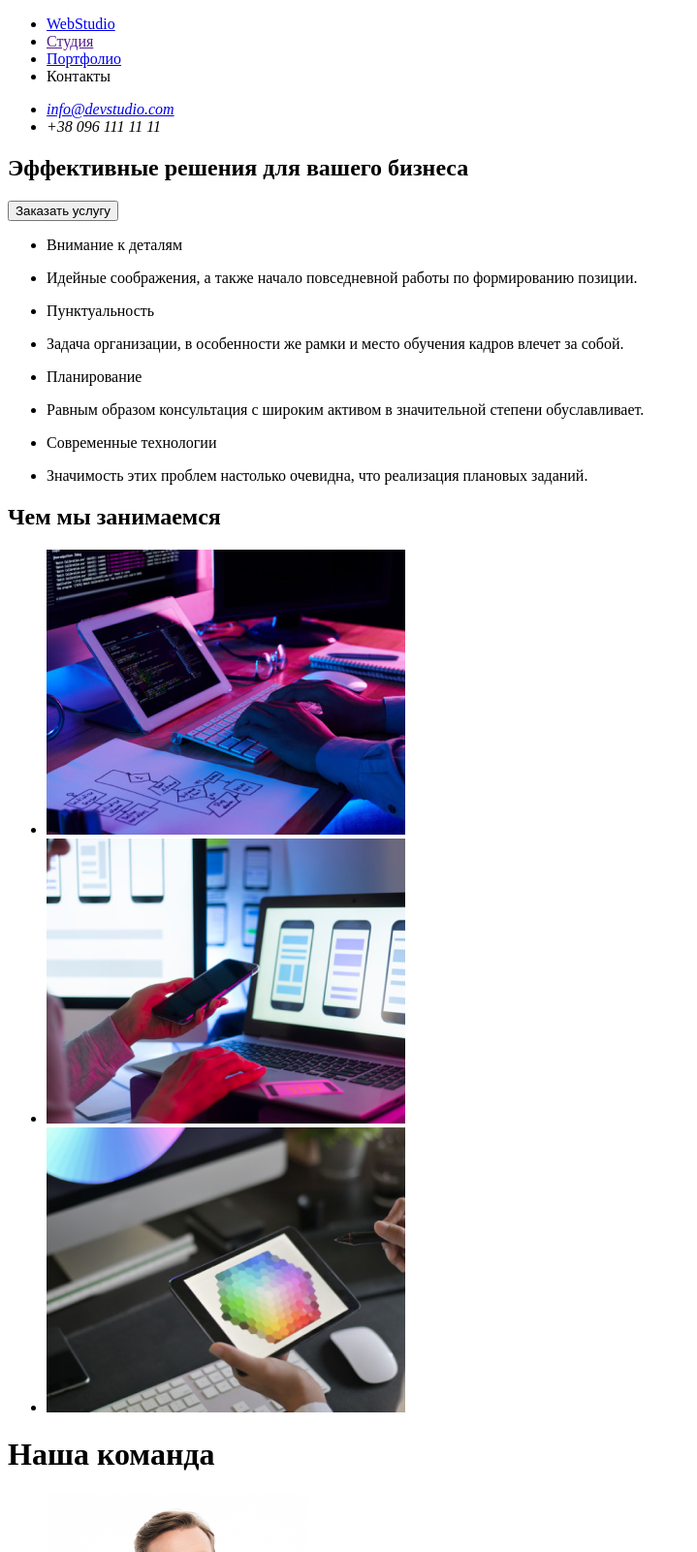
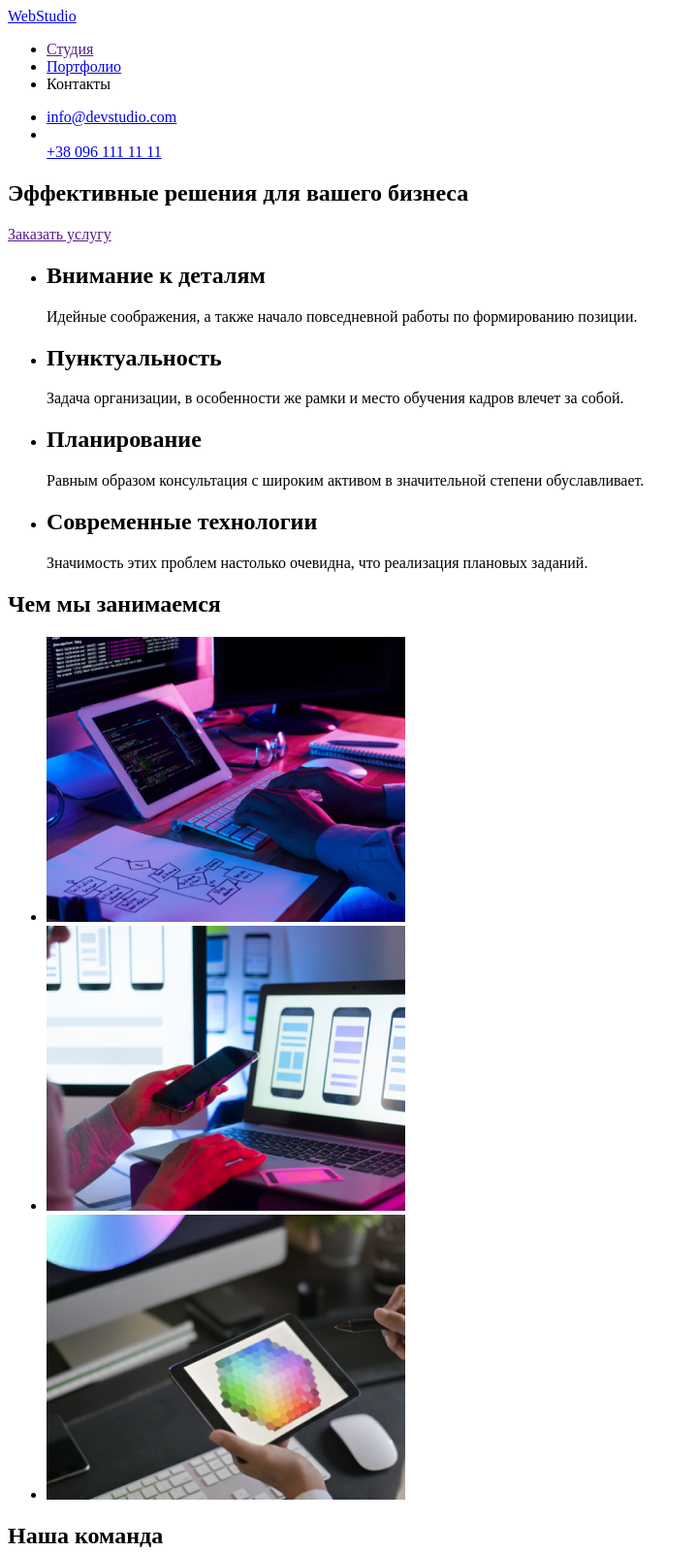
Before and after one commit to tipo4ek74/goit-markup-hw-01, a plain HTML site: page index.html in a window 1280 px wide. Shown: the top 1601 px of the page at 97% size, without its empty margins (0-719 px from the left). Drawn offline with Linux system fonts and the light colour scheme.

Commit message:
update index.html

```diff
--- a/index.html
+++ b/index.html
@@ -7,77 +7,93 @@
 </head>
 <body>
     <header>
+        <nav>
+        <a href="./index.html">WebStudio</a>
         <ul>
-            <li><a href="./index.html">WebStudio</a></li>
             <li><a href="">Студия</a></li>
             <li><a href="#portfolio">Портфолио</a></li>
             <li><a href=""></a>Контакты</li>
         </ul>
-        <address>
         <ul>
             <li><a href="mailto:info@devstudio.com">info@devstudio.com</a></li>
-                <li><a href="call:+380961111111"></a>+38 096 111 11 11</li>
+            <li></li><a href="tel:+380961111111">+38 096 111 11 11</a></li>
         </ul>
-        </address>
+        </nav>
     </header>
+    <main>
+    <div>
         <section>
         <h1>Эффективные решения для вашего бизнеса</h1>
-        <button class="button">Заказать услугу</button>
+        <a href="">Заказать услугу</a>
         </section>
-        <section id=#portfolio>
+    </div>
+        <section>
             <ul>
-                <li><p>Внимание к деталям</p></li>
-                <li><p>Идейные соображения, а также начало повседневной работы по формированию позиции.</p></li>
+                <li>
+                    <h2>Внимание к деталям</h2>
+                    <p>Идейные соображения, а также начало повседневной работы по формированию позиции.</p>
+                </li>
+                <li>
+                    <h2>Пунктуальность</h2>
+                    <p>Задача организации, в особенности же рамки и место обучения кадров влечет за собой.</p>
+                </li>
+                <li>
+                    <h2>Планирование</h2>
+                    <p>Равным образом консультация с широким активом в значительной степени обуславливает.</p>
+                </li>
+                <li>
+                    <h2>Современные технологии</h2>
+                    <p>Значимость этих проблем настолько очевидна, что реализация плановых заданий.</p>
+                </li>
             </ul>
-            <ul>
-                <li><p>Пунктуальность</p></li>
-                <li><p>Задача организации, в особенности же рамки и место обучения кадров влечет за собой.</p></li>
-                <li><p>Планирование</p></li>
-                <li><p>Равным образом консультация с широким активом в значительной степени обуславливает.</p></li>
-                <li><p>Современные технологии</p></li>
-                <li><p>Значимость этих проблем настолько очевидна, что реализация плановых заданий.</p></li>
-            </ul>
-            <div>
+        </section>
+        <section>
             <h2>Чем мы занимаемся</h2>
             <ul>
-                        <li><img src="./images/box1-img.png" alt="чем мы занимаемся" ></li>
-                        <li><img src="./images/box2-img.png" alt="чем мы занимаемся" ></li>
-                        <li><img src="/images/box3-img.png" alt="чем мы занимаемся" ></li>
+                <li>
+                    <img src="./images/box1-img.png" alt="чем мы занимаемся" width="370">
+                </li>
+                <li>
+                    <img src="./images/box2-img.png" alt="чем мы занимаемся" width="370">
+                </li>
+                <li>
+                    <img src="/images/box3-img.png" alt="чем мы занимаемся" width="370">
+                </li>
             </ul>
-            </div>
         </section>
-            <h1>Наша команда</h1>
+        <section>
+            <h2>Наша команда</h2>
             <ul>
                 <li>
-                    <img src="./images/Igor-demianenko-img.png" alt="Igor demianenko" height="260" width="270">
+                    <img src="./images/Igor-demianenko-img.png" alt="Igor demianenko" width="270">
                     <h3>Игорь Демьяненко</h3>
                     <p>Product Designer</p>
                 </li>
                 <li >
-                    <img src="./images/Olga-Repina-img.png" alt="Olga Repina" height="260" width="270">
+                    <img src="./images/Olga-Repina-img.png" alt="Olga Repina" width="270">
                     <h3>Ольга Репина</h3>
                     <p>Frontend Developer</p>
                 </li>
                 <li>
-                    <img src="./images/Nikola-Tarasov-img.png" alt="NikolaTarasov" height="260" width="270">
+                    <img src="./images/Nikola-Tarasov-img.png" alt="NikolaTarasov" width="270">
                     <h3>Николай Тарасов</h3>
                     <p>Marketing</p>
                 </li>
                 <li>
-                    <img src="./images/Mihail-Ermakov-img.png" alt="Mihail Ermakov" height="260" width="270">
+                    <img src="./images/Mihail-Ermakov-img.png" alt="Mihail Ermakov" width="270">
                     <h3>Михаил Ермаков</h3>
                     <p>UI Designer</p>
                 </li>
             </ul>
+        </section>
+    </main>
     <footer>
-        <span>WebStudio</span>
-        <address>
             <ul>
+                <li><a href="./index.html">WebStudio</a></li>
                 <li><a href="https://goo.gl/maps/qLHVph3DB6p78ZDM9">г. Киев, пр-т Леси Украинки, 26</a></li>
                 <li><a href="mailto:info@devstudio.com">info@devstudio.com</a></li>
-                <li><a href="tell:+380961111111"></a>+38 096 111 11 11</li>
+                <li><a href="tel:8096l1111111">+38 096 111 11 11</a></li>
             </ul>
-        </address>
     </footer>
 </body>
 </html>
```
Lines whose indentation alone changed are shown as unchanged.
